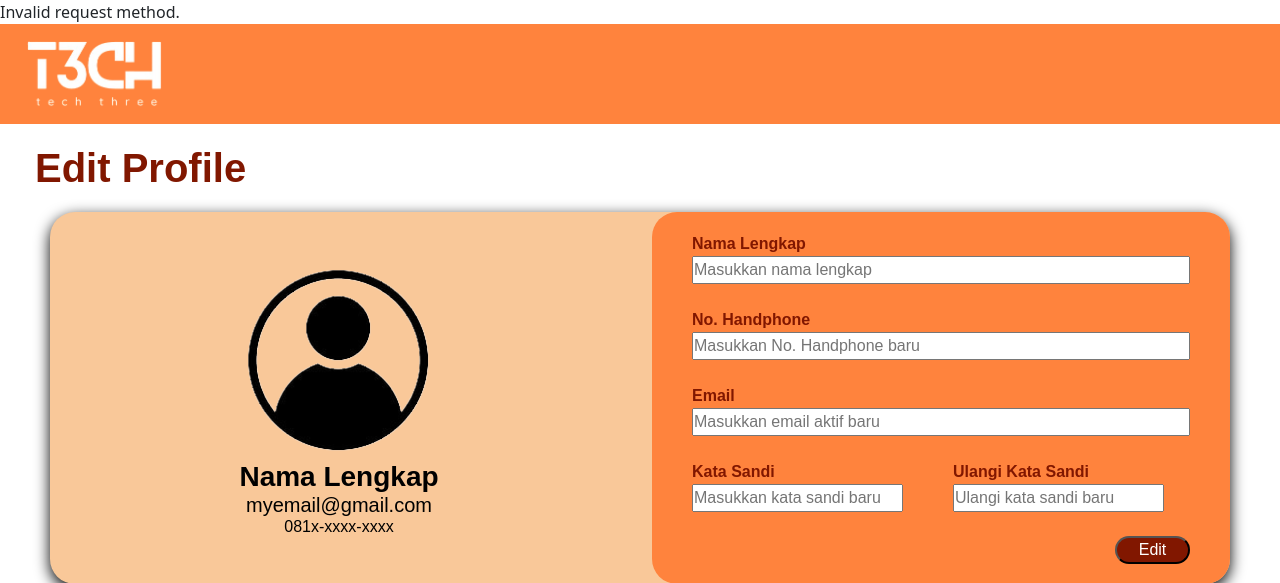
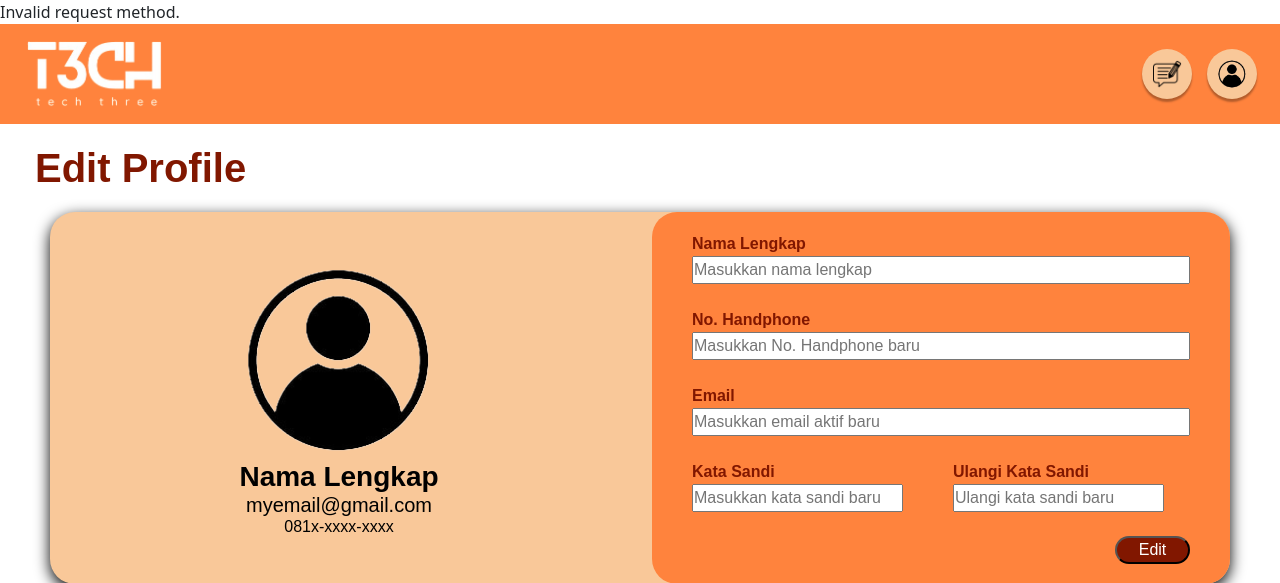
Before and after one commit to choiZalfaa98/bootcamp_tech-three, a PHP site: page /profile.php in a window 1280 px wide. Shown: the top 583 px of the page. Run offline with PHP 8.4, Linux system fonts and the light colour scheme.

Commit message:
update profile.php

```diff
--- a/profile.php
+++ b/profile.php
@@ -33,9 +33,20 @@ if ($_SERVER["REQUEST_METHOD"] == "POST") {
     </head>
     <body>
         <header>
-            <a id="logo_link" href="landingPage.html">
+            <a id="logo_link" href="index.html">
                 <img src="Logo.png" id="logo">
             </a>
+            <!--Navigasi halaman lapor keluh kesah dan profile-->
+            <nav id="nav_header">
+                <!--Navigasi Feedback/Lapor-->
+                <a href="#" class="circle-container">
+                    <img class="circle-img" src="feedback.png">
+                </a>
+                <!--Navigasi Halaman Profile-->
+                <a href="#" class="circle-container">
+                    <img class="circle-img" src="user.png">
+                </a>
+            </nav>
         </header>
         <h1 id="h1-p"><b>Edit Profile</b></h1>
         <div class="container-profile">
```
